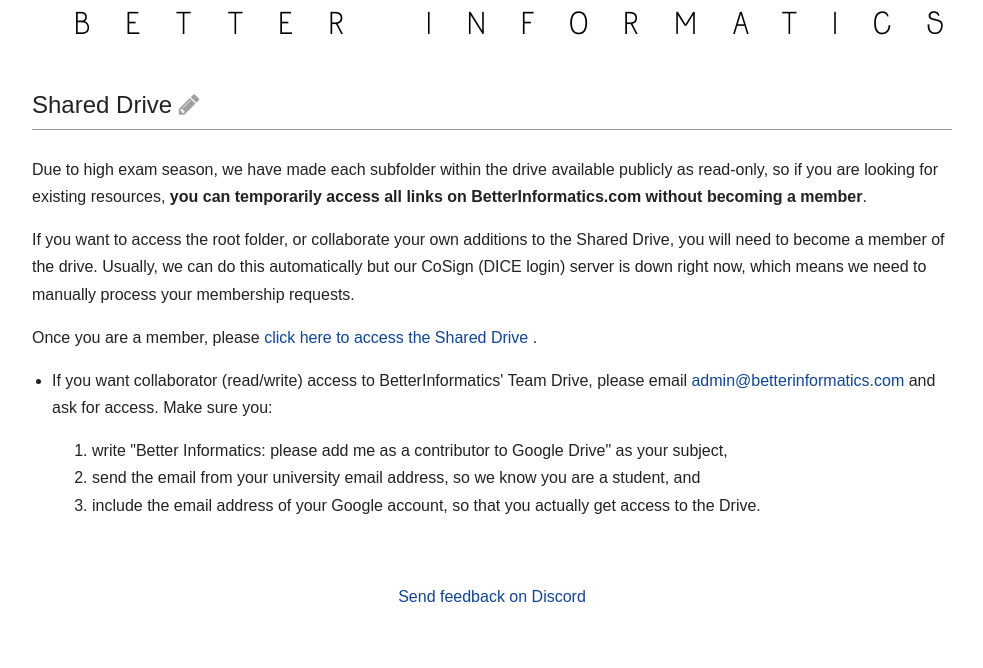
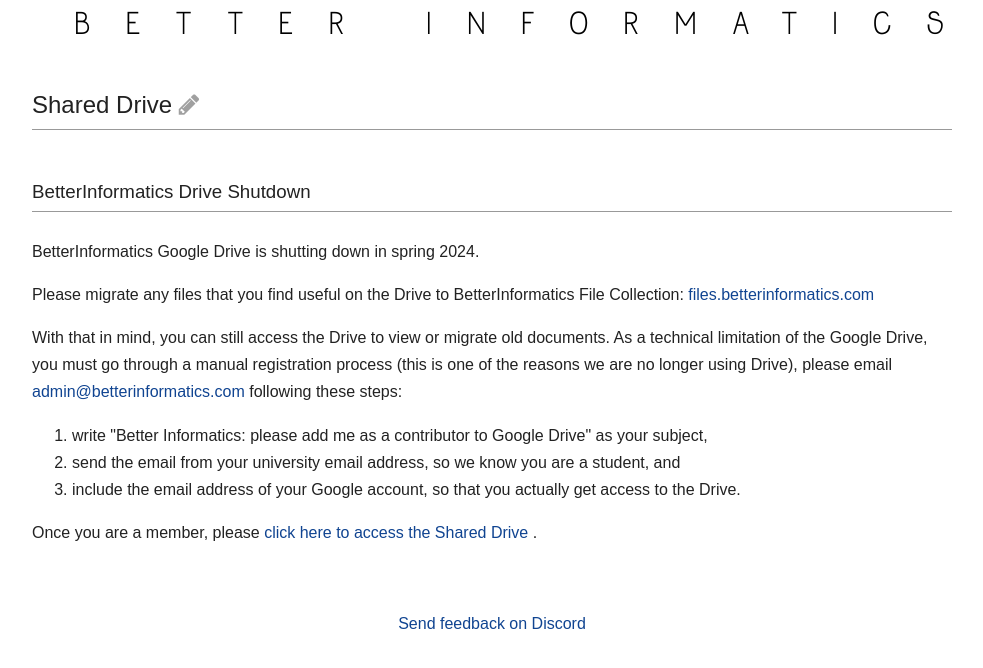
Before and after one commit to compsoc-edinburgh/betterinformatics, a Jekyll site: the page built from _pages/drive.html, in a window 1280 px wide. Shown: the top 668 px of the page, without its empty margins (148-1131 px from the left). Built offline with Jekyll 4.4.1, drawn with Linux system fonts in a browser that asks for light colours.

Commit message:
Change /drive and /files pages to redirect people to File Collection

```diff
--- a/_pages/drive.html
+++ b/_pages/drive.html
@@ -4,45 +4,41 @@
 title: "Shared Drive"
 ---
 
+<h3>BetterInformatics Drive Shutdown</h3>
+<p>
+    BetterInformatics Google Drive is shutting down in spring 2024.
+</p>
+<p>
+    Please migrate any files that you find useful on the Drive to
+    BetterInformatics File Collection:
+    <a href="https://files.betterinformatics.com">files.betterinformatics.com</a>
+</p>
 <div id="only-show-if-trying-to-access-item">
-    <h3>Redirecting...</h3>
     <p>
-        Due to exam season peak, we now allow read-only public nonrestricted access to items in the BetterInformatics drive. <br>
-        <a href="https://drive.google.com/open?id=" id="temp-drive-link">
-            Click here if you are not redirected automatically.
-        </a>
+        With that in mind, you can still access the files you're after <a id="temp-drive-link" href="https://drive.google.com/open?id=">here</a>.
+        <br />
+        Individual files should be publicly accessible without Google sign-in.
+        Contact admins if you have any issues.
     </p>
 </div>
 <div id="only-show-if-trying-to-access-root-folder" style="display:none">
-
     <p>
-        Due to high exam season, we have made each subfolder within the drive available publicly as read-only,
-        so if you are looking for existing resources, <b>you can temporarily access all links on BetterInformatics.com
-        without becoming a member</b>.
+        With that in mind, you can still access the Drive to view or migrate old
+        documents. As a technical limitation of the Google Drive, you must go
+        through a manual registration process (this is one of the reasons we are
+        no longer using Drive), please email
+        <a href="mailto:admin@betterinformatics.com">admin@betterinformatics.com</a> following these steps:
     </p>
-    <p>
-        If you want to access the root folder, or collaborate your own additions to the Shared Drive, you will need
-        to become a member of the drive. Usually, we can do this automatically but our CoSign (DICE login) server
-        is down right now, which means we need to manually process your membership requests.
-    </p>
+    <ol>
+        <li>write "Better Informatics: please add me as a contributor to Google Drive" as your subject,</li>
+        <li>send the email from your university email address, so we know you are a student, and</li>
+        <li>include the email address of your Google account, so that you actually get access to the Drive.</li>
+    </ol>
     <p>
         Once you are a member, please <a href="https://drive.google.com/open?id=0AIKEqWfeWuQQUk9PVA">
             click here to access the Shared Drive
         </a>.
     </p>
-
-    <ul>
-        <li>
-            If you want collaborator (read/write) access to BetterInformatics' Team Drive, please email
-            <a href="mailto:admin@betterinformatics.com">admin@betterinformatics.com</a> and ask for access. Make sure you:
-
-            <ol>
-                <li>write "Better Informatics: please add me as a contributor to Google Drive" as your subject,</li>
-                <li>send the email from your university email address, so we know you are a student, and</li>
-                <li>include the email address of your Google account, so that you actually get access to the Drive.</li>
-            </ol>
-        </li>
-    </ul>
 </div>
 
 <script>
```
Also changed, not shown: other parts of _pages/drive.html (+0 -4 lines), _pages/files.md (+21 -42 lines).
